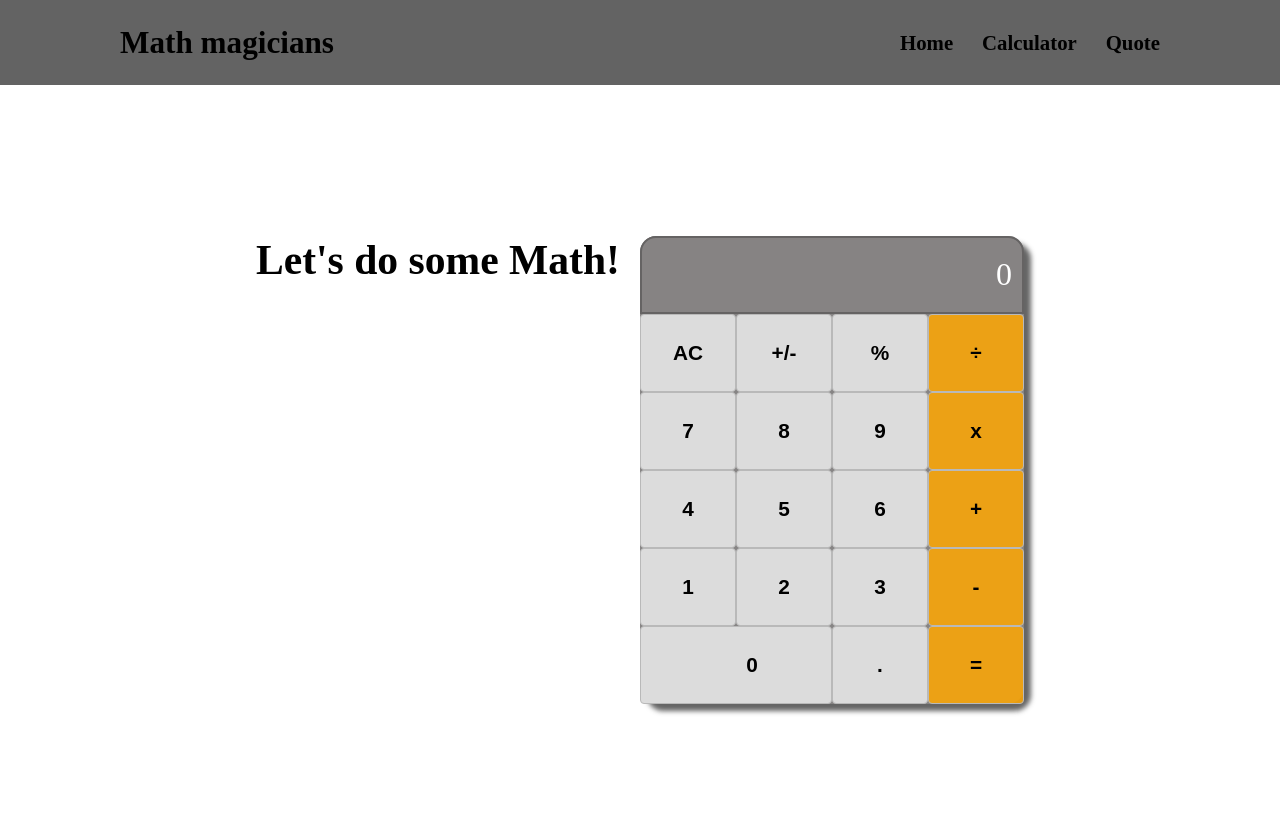
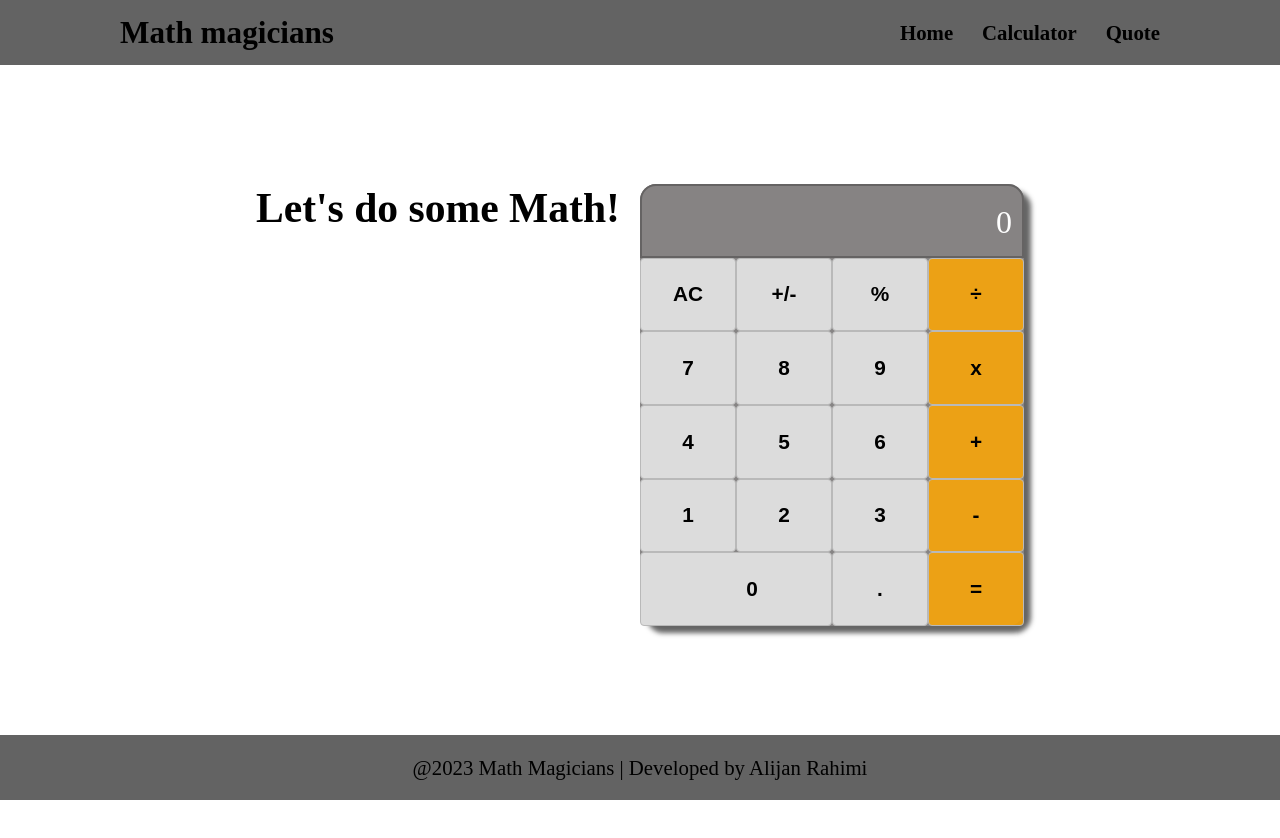
Before and after one commit to rahimialijan/math-magicians, a React (Create React App) app: page /calculator in a window 1280 px wide. Shown: the top 838 px of the page. Built offline with nearby package versions, Linux system fonts and the light colour scheme.

Commit message:
Add footer for the webpage and fixed linter errors

```diff
--- a/src/App.css
+++ b/src/App.css
@@ -9,17 +9,18 @@
 body {
   font-size: 1.3rem;
   height: 100vh;
+  overflow: hidden;
 }
 
 .container {
   width: 100%;
-  height: 90vh;
-  margin-top: 85px;
+  height: 85vh;
+  margin-top: 65px;
 }
 
 .navbar {
   width: 100%;
-  height: 85px;
+  height: 65px;
   background-color: rgb(99, 99, 99);
   position: fixed;
   top: 0;
@@ -51,16 +52,13 @@ body {
   text-decoration: none;
 }
 
-/*
-.container {
-  height: 100%;
+.footer {
+  height: 65px;
+  position: absolute;
   width: 100%;
+  background-color: rgb(99, 99, 99);
+  bottom: 0;
   display: flex;
-  justify-content: space-between;
-  background-color: rgb(134, 132, 132);
-  border-radius: 1rem;
-  -webkit-box-shadow: 7px 7px 5px 0 rgba(50, 50, 50, 0.75);
-  -moz-box-shadow: 7px 7px 5px 0 rgba(50, 50, 50, 0.75);
-  box-shadow: 7px 7px 5px 0 rgba(50, 50, 50, 0.75);
+  justify-content: center;
+  align-items: center;
 }
-*/
--- a/src/MainPage.jsx
+++ b/src/MainPage.jsx
@@ -1,6 +1,7 @@
 import React from 'react';
 import Navpage from './navigation/navpage';
 import Navbar from './navigation/navbar';
+import Footer from './navigation/footer';
 
 const Mainpage = () => (
   <>
@@ -10,6 +11,9 @@ const Mainpage = () => (
     <div className="mainpage">
       <Navpage />
     </div>
+    <div className="footer">
+      <Footer />
+    </div>
   </>
 );
 
--- a/src/components/Calculator/Calculator.css
+++ b/src/components/Calculator/Calculator.css
@@ -3,7 +3,6 @@
   height: 65%;
   width: 60%;
   justify-content: space-between;
-  margin-top: 50px;
 }
 
 .wrapper {
--- /dev/null
+++ b/src/navigation/footer.jsx
@@ -0,0 +1,7 @@
+const Footer = () => (
+
+  <p>@2023 Math Magicians | Developed by Alijan Rahimi</p>
+
+);
+
+export default Footer;
--- a/src/navigation/navpage.jsx
+++ b/src/navigation/navpage.jsx
@@ -1,13 +1,13 @@
 import React from 'react';
 import { Route, Routes } from 'react-router-dom';
 import Calculator from '../components/Calculator/Calculator';
-import Hompage from '../components/Home/HomePage';
+import Homepage from '../components/Home/HomePage';
 import Quotes from '../components/quote/quotes';
 
 const Navpage = () => (
   <>
     <Routes>
-      <Route path="/" element={<Hompage />} />
+      <Route path="/" element={<Homepage />} />
       <Route path="/calculator" element={<Calculator />} />
       <Route path="/quotes" element={<Quotes />} />
     </Routes>
```
Also changed, not shown: src/navigation/navbar.jsx (+11 -3 lines).
